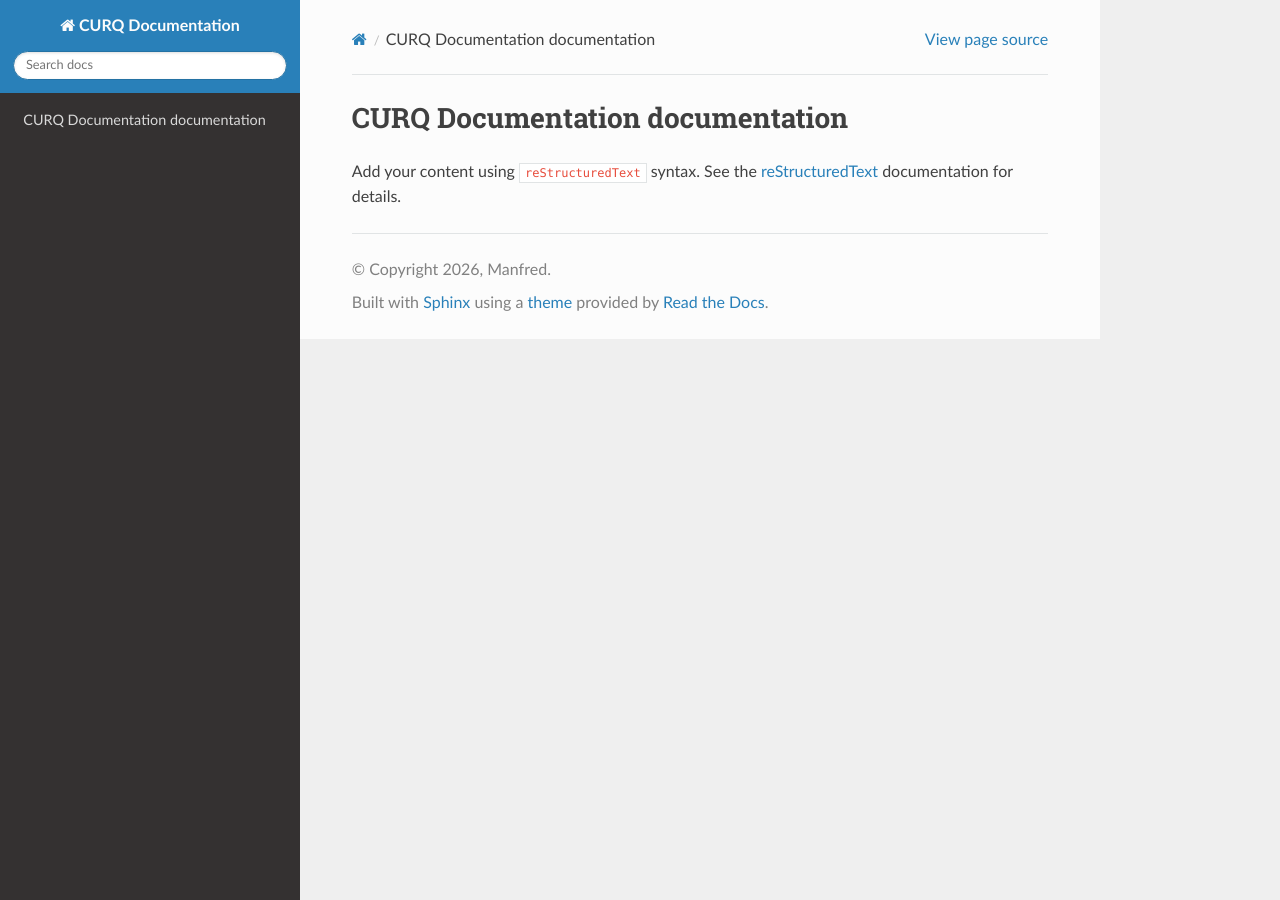
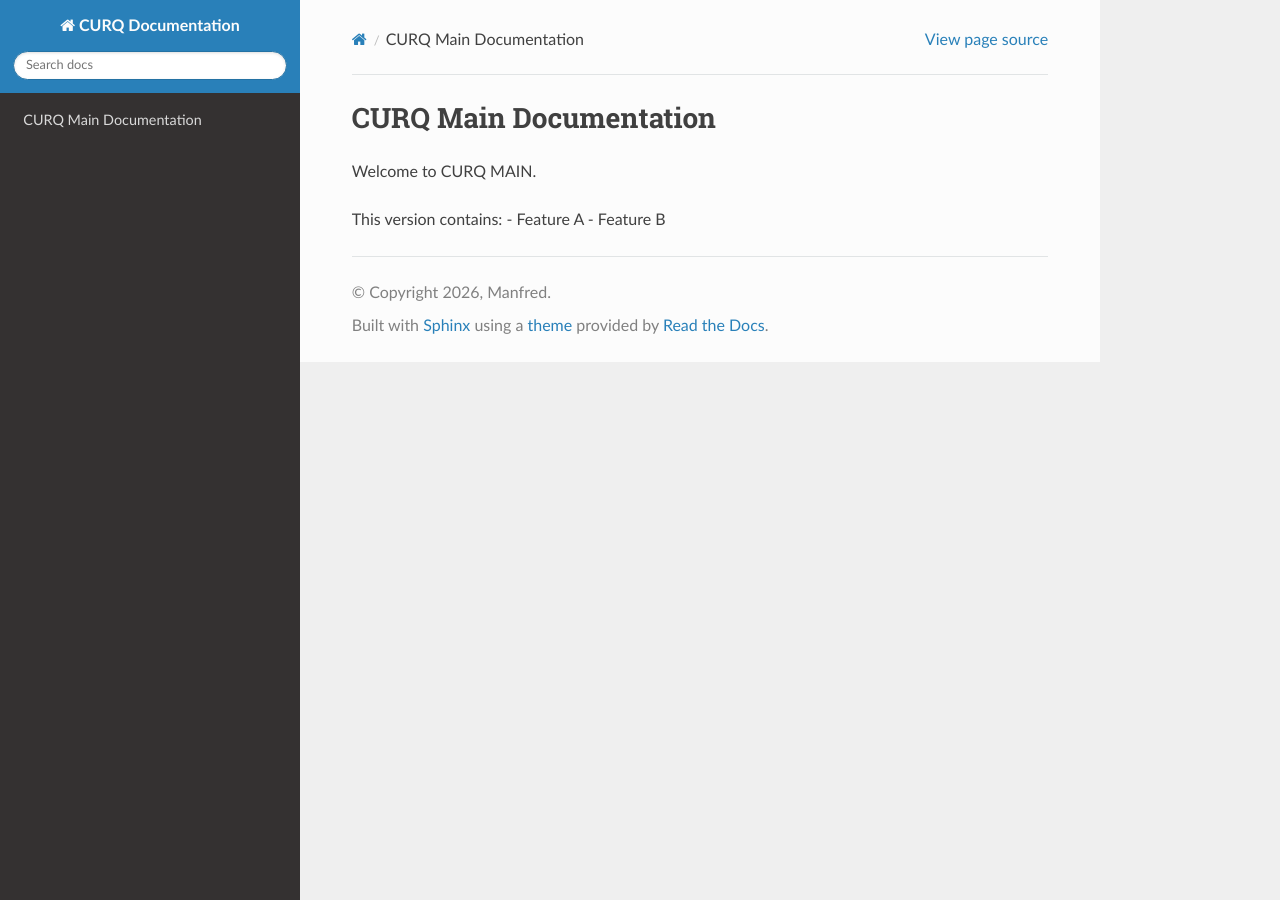
Before and after one commit to ManfredNelvin-Dev/sphinx-repo, a Sphinx documentation site: the page built from source/index.rst, in a window 1280 px wide. Built offline with Sphinx 7.4.7 and the Read the Docs theme 3.1.0, drawn with Linux system fonts in a browser that asks for light colours.

Commit message:
Update main documentation

```diff
--- a/source/index.rst
+++ b/source/index.rst
@@ -1,16 +1,8 @@
-.. CURQ Documentation documentation master file, created by
-   sphinx-quickstart on Fri Sep 25 07:48:05 2026.
-   You can adapt this file completely to your liking, but it should at least
-   contain the root `toctree` directive.
+CURQ Main Documentation
+=======================
 
-CURQ Documentation documentation
-================================
+Welcome to CURQ MAIN.
 
-Add your content using ``reStructuredText`` syntax. See the
-`reStructuredText <https://www.sphinx-doc.org/en/master/usage/restructuredtext/index.html>`_
-documentation for details.
-
-
-.. toctree::
-   :maxdepth: 2
-   :caption: Contents:
+This version contains:
+- Feature A
+- Feature B
```
